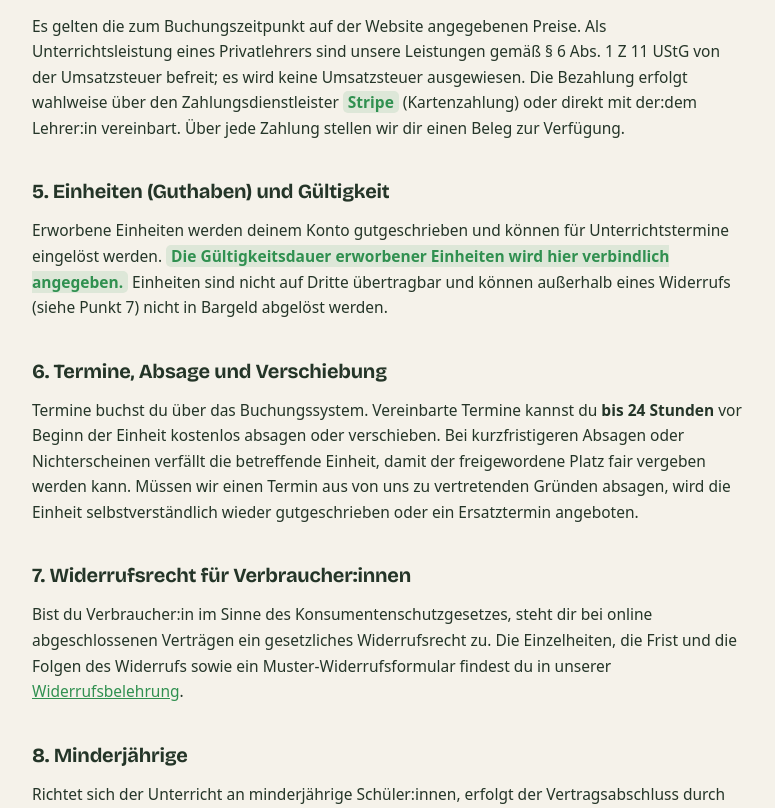
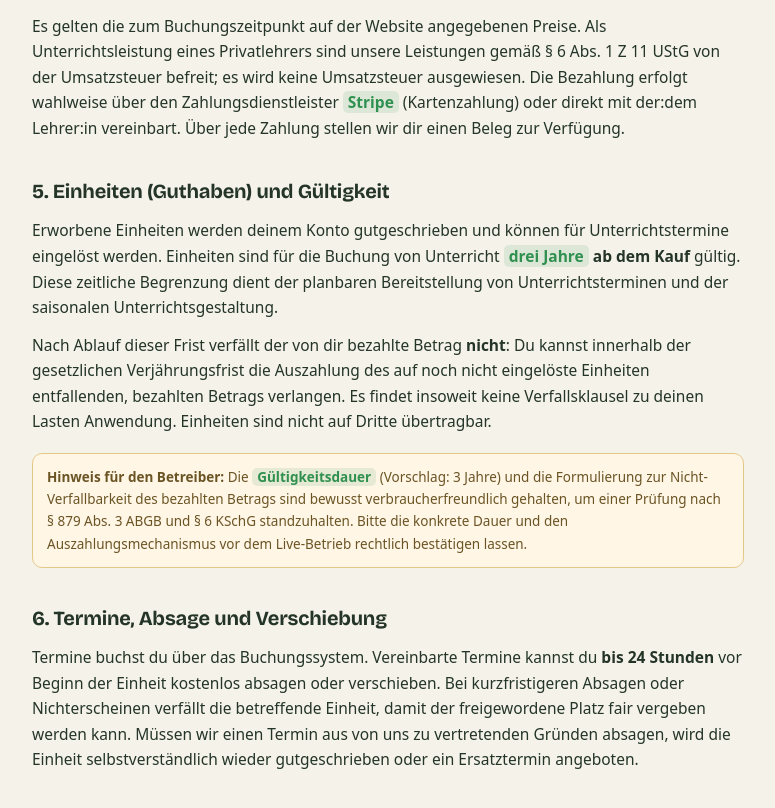
Before and after one commit to jan-writes-codes/fluent, a Django app: page /agb/ in a window 1280 px wide. Shown: the part 1089-1897 px from the top of the page, without its empty margins (252-1027 px from the left). Run offline with Django 4.2, Linux system fonts and the light colour scheme.

Commit message:
AGB §5: give credits a 3-year validity with no forfeiture of paid value
Replace the empty validity placeholder with a consumer-friendly clause:
credits are bookable for three years from purchase (justified by scheduling
and seasonal curriculum), and after expiry the paid amount is NOT forfeited —
the customer may claim the monetary value of unredeemed units. This is drafted
to withstand review under § 879 Abs 3 ABGB and § 6 KSchG; the exact duration
and payout mechanism are flagged for the operator's lawyer to confirm.

Co-Authored-By: Claude Opus 4.8 <noreply@anthropic.com>
Claude-Session: https://claude.ai/code/session_01HwPP7t2UqEHSBUJLoEdnK4

```diff
--- a/templates/agb.html
+++ b/templates/agb.html
@@ -54,10 +54,24 @@
 <h2>5. Einheiten (Guthaben) und Gültigkeit</h2>
 <p>
   Erworbene Einheiten werden deinem Konto gutgeschrieben und können für Unterrichtstermine eingelöst
-  werden. <span class="placeholder">Die Gültigkeitsdauer erworbener Einheiten wird hier verbindlich
-  angegeben.</span> Einheiten sind nicht auf Dritte übertragbar und können außerhalb eines Widerrufs
-  (siehe Punkt&nbsp;7) nicht in Bargeld abgelöst werden.
+  werden. Einheiten sind für die Buchung von Unterricht <strong><span class="placeholder">drei
+  Jahre</span> ab dem Kauf</strong> gültig. Diese zeitliche Begrenzung dient der planbaren Bereitstellung
+  von Unterrichtsterminen und der saisonalen Unterrichtsgestaltung.
 </p>
+<p>
+  Nach Ablauf dieser Frist verfällt der von dir bezahlte Betrag <strong>nicht</strong>: Du kannst innerhalb
+  der gesetzlichen Verjährungsfrist die Auszahlung des auf noch nicht eingelöste Einheiten entfallenden,
+  bezahlten Betrags verlangen. Es findet insoweit keine Verfallsklausel zu deinen Lasten Anwendung.
+  Einheiten sind nicht auf Dritte übertragbar.
+</p>
+
+<div class="todo">
+  <strong>Hinweis für den Betreiber:</strong> Die <span class="placeholder">Gültigkeitsdauer</span>
+  (Vorschlag: 3&nbsp;Jahre) und die Formulierung zur Nicht-Verfallbarkeit des bezahlten Betrags sind
+  bewusst verbraucherfreundlich gehalten, um einer Prüfung nach §&nbsp;879 Abs.&nbsp;3 ABGB und
+  §&nbsp;6 KSchG standzuhalten. Bitte die konkrete Dauer und den Auszahlungsmechanismus vor dem
+  Live-Betrieb rechtlich bestätigen lassen.
+</div>
 
 <h2>6. Termine, Absage und Verschiebung</h2>
 <p>
```
